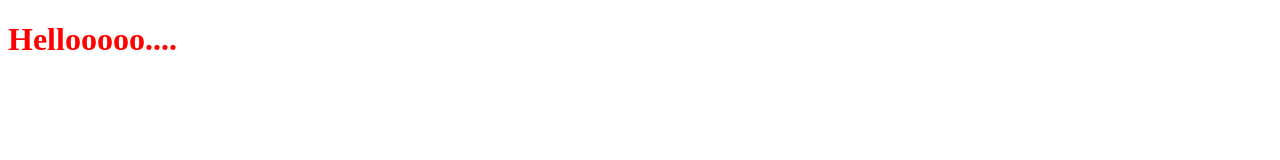
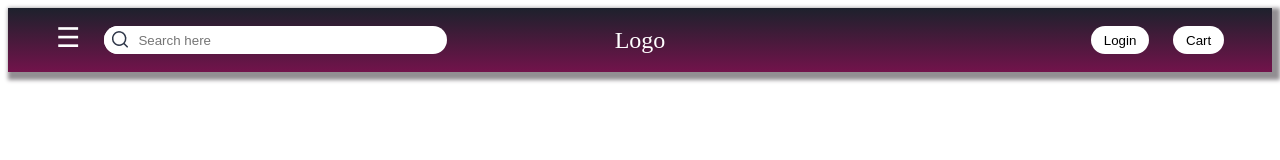
Before and after one commit to Premja123/New_Task, a plain HTML site: page index.html in a window 1280 px wide. Drawn offline with Linux system fonts and the light colour scheme.

Commit message:
first commit

```diff
--- a/index.css
+++ b/index.css
@@ -1,4 +1,120 @@
-.heading{
-    color:red;
-    font-size: 2rem;
+html {
+  border: 0px;
+  margin: 0px;
+  padding: 0px;
+  height: 100%;
+  width: 100%;
 }
+a {
+  text-decoration: none;
+  color: black;
+}
+.Top_nav_bar {
+  display: flex;
+  align-items: center;
+  justify-content: space-between;
+  background-image: linear-gradient(to top, #72134b, #1d212c);
+  box-shadow: 4px 4px 4px 4px rgb(146, 142, 146);
+  width: auto;
+  height: 4rem;
+  padding: 0 3rem;
+}
+.navigation {
+  display: flex;
+  align-items: center;
+  justify-content: flex-start;
+  width: 30%;
+  padding-bottom: 0.7rem;
+}
+
+i {
+  font-style: normal;
+  border: none;
+  font-size: 1.5rem;
+}
+
+.closeIcon {
+  display: none;
+  text-decoration: none;
+  color: white;
+  font-size: 1.5rem;
+}
+.menuIcon {
+  border: none;
+  text-decoration: none;
+  color: white;
+  font-size: 1.7rem;
+}
+.hamburger {
+  border-style: none;
+  background-color: none;
+  margin-top: 0.5rem;
+  cursor: pointer;
+}
+.menu {
+  position: absolute;
+  z-index: -1;
+  transform: translateY(-100%);
+  transition: transform 1s;
+  top: 0;
+  left: 0;
+  right: 0;
+  bottom: 0;
+  background: white;
+  color: white;
+  list-style: none;
+  padding-top: 5rem;
+}
+.No_results_found {
+  display: none;
+  color: black;
+}
+.showMenu {
+  transform: translateY(0);
+  transition: transform 0.5s;
+}
+.searchblock {
+  display: flex;
+  align-items: center;
+  border-radius: 20px;
+  background-color: white;
+  padding-right: 0.2rem;
+  margin-top: 0.7rem;
+  margin-left: 1.5rem;
+}
+.search_button {
+  border-style: none;
+  background-color: white;
+  border-radius: 20px;
+  padding-top: 0.2rem;
+}
+.search_box {
+  border-style: none;
+  background-color: white;
+  outline: none;
+  padding-right: 8rem;
+}
+.logo a {
+  color: white;
+  font-size: 1.5rem;
+}
+.login_card_block {
+  display: flex;
+  justify-content: flex-end;
+  width: 30%;
+}
+.login_button {
+  background-color: white;
+  border: none;
+  border-radius: 20px;
+  padding: 0.4rem 0.8rem;
+  cursor: pointer;
+}
+.cart {
+  background-color: white;
+  border: none;
+  border-radius: 20px;
+  padding: 0.4rem 0.8rem;
+  margin-left: 1.5rem;
+  cursor: pointer;
+}
--- a/index.html
+++ b/index.html
@@ -1,13 +1,50 @@
 <!DOCTYPE html>
 <html lang="en">
-<head>
-    <meta charset="UTF-8">
-    <meta http-equiv="X-UA-Compatible" content="IE=edge">
-    <meta name="viewport" content="width=device-width, initial-scale=1.0">
-    <link rel="stylesheet" href="index.css">
+  <head>
+    <meta charset="UTF-8" />
+    <meta http-equiv="X-UA-Compatible" content="IE=edge" />
+    <meta name="viewport" content="width=device-width, initial-scale=1.0" />
+    <link rel="stylesheet" href="index.css" />
+    <script async src="index.js"></script>
     <title>Document</title>
-</head>
-<body>
-    <h1 class="heading">Hellooooo....</h1>
-</body>
+  </head>
+  <body>
+    <div class="Top_nav_bar">
+        <div class="navigation">
+          <div class="hamburger">
+            <i class="menuIcon material-icons">&#9776;</i>
+            <i class="closeIcon material-icons">&#10006;</i>
+          </div>
+          <ul class="menu">
+                <div class="nav_screen">
+                <a href="#"><div class="block">Name</div></a>
+                <a href="#"><div class="block">Bio</div></a>
+                <a href="#"><div class="block">Settings</div></a>
+                <a href="#"><div class="block">app web</div></a>
+                <a href="#"><div class="block">linked devices</div></a>
+               <div class="No_results_found" id="No_results_found">No results found!!!</div>
+                </div>
+          </ul>
+        <div>
+
+    </div>
+    <div>
+        <div class="searchblock">
+            <button class="search_button" id="search_button">
+                <img src="assert/search_icon.png" alt="searching">
+            </button>
+            <input type="searchbox" class="search_box" id="searchbar"  onchange="search_keys()" placeholder="Search here"></input>
+            </div>
+    </div>
+
+</div>
+<div class="logo">
+  <a href="#">Logo</a>
+</div>
+<div class="login_card_block">
+<button class="login_button" type="submit">Login</button>
+<button class="cart" type="submit">Cart</button>
+</div>
+    </div>
+  </body>
 </html>
--- /dev/null
+++ b/index.js
@@ -0,0 +1,42 @@
+const menu = document.querySelector(".menu");
+const hamburger= document.querySelector(".hamburger");
+const closeIcon= document.querySelector(".closeIcon");
+const menuIcon = document.querySelector(".menuIcon");
+
+function toggleMenu() {
+  if (menu.classList.contains("showMenu")) {
+    menu.classList.remove("showMenu");
+    closeIcon.style.display = "none";
+    menuIcon.style.display = "block";
+  } else {
+    menu.classList.add("showMenu");
+    closeIcon.style.display = "block";
+    menuIcon.style.display = "none";
+  }
+}
+hamburger.addEventListener("click", toggleMenu);
+
+function search_keys() {
+  var norows = document.getElementById('No_results_found');
+  var matchedRow = false;
+	let input = document.getElementById('searchbar').value
+	input=input.toLowerCase();
+	let x = document.getElementsByClassName('block');
+
+	for (i = 0; i < x.length; i++) {
+		if (!x[i].innerHTML.toLowerCase().includes(input)) {
+			x[i].style.display="none";
+		}
+		else{
+			x[i].style.display="flex";
+      matchedRow = true;
+		}
+	}
+
+  norows.style.display = matchedRow ? 'none' : 'inherit';
+  if (!matchedRow) {
+    setTimeout(function() {
+      norows.style.display = 'block';
+    })
+  }
+  }
```
Also changed, not shown: assert/search_icon.png (added).
